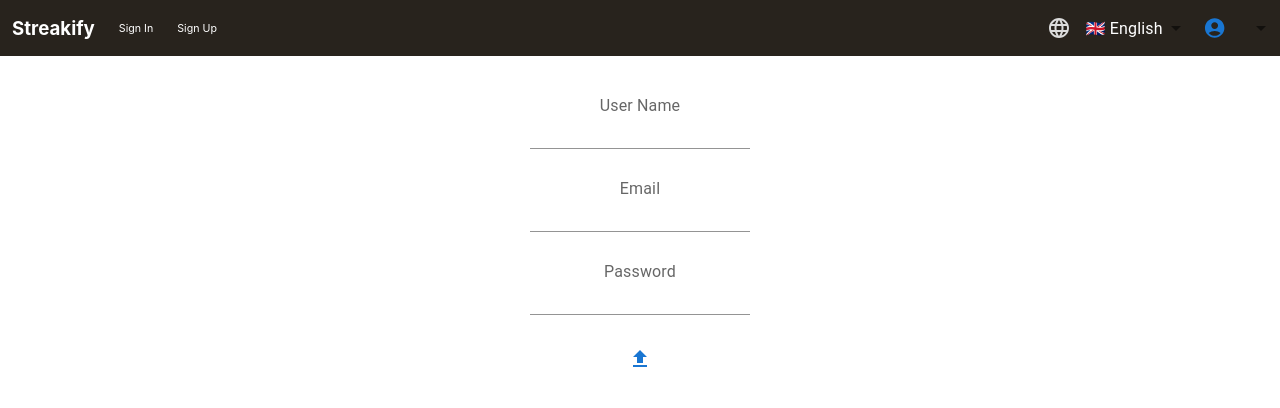
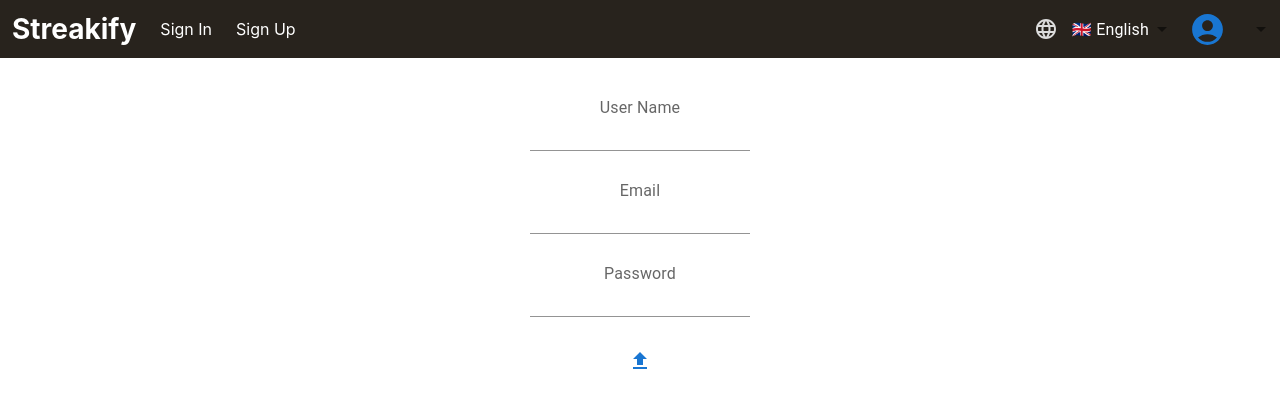
Before and after one commit to Kananmas/comperhensive-todo-list, a React (Create React App) app: page /signin in a window 1280 px wide. Shown: the top 408 px of the page. Built offline with nearby package versions, Linux system fonts and the light colour scheme.

Commit message:
return-to-px-sizes

```diff
--- a/src/components/Header/index.jsx
+++ b/src/components/Header/index.jsx
@@ -1,4 +1,4 @@
-import { Box, FormControl, IconButton, MenuItem, Select, Typography } from "@mui/material";
+import { Box, IconButton, MenuItem, Select, Typography } from "@mui/material";
 import { useCheckAuth } from "../../hooks/check-auth.hook";
 import { Outlet, useNavigate } from "react-router-dom";
 import { randomString } from "../../utils/random-string.utils";
@@ -6,14 +6,12 @@ import { links } from "./utils/links.utils";
 import { headerStyles, userBoxStyles, userSelectBox } from "./index.styles";
 import { HeaderLink } from "./component/HeaderLink";
 import { AccountCircle, Language, Logout } from "@mui/icons-material";
-import { useProportion } from "../../hooks/proportion.hook";
 import { useDictionary } from "../../hooks/dictionary.hook";
 
 export function Header() {
   useCheckAuth();
   const nav = useNavigate();
   const { changeLang, getLang, getWord } = useDictionary();
-  const { pWidth, pHeight, custom } = useProportion(35);
   const stdFontSize = 16;
 
   const handleClickAccount = () => {
@@ -29,7 +27,7 @@ export function Header() {
       {links.map((item) => <HeaderLink
         key={randomString()}
         {...item}
-        sx={{ ...item.sx, fontSize: custom(item?.sx?.fontSize ?? stdFontSize).width }}
+        sx={{ ...item.sx, fontSize: item?.sx?.fontSize + "px" ?? stdFontSize + "px" }}
       />)}
 
       <Box
@@ -49,19 +47,18 @@ export function Header() {
           <MenuItem value="ch">
             🇨🇳 {getWord("chinese")}
           </MenuItem>
-
         </Select>
         <IconButton onClick={handleClickAccount}>
           <AccountCircle color="primary" style={{
-            width: pWidth,
-            height: pHeight
+            width: "37px",
+            height: "37px"
           }} />
         </IconButton>
         <Select
-          sx={{ ...userSelectBox }}>
+          sx={userSelectBox}>
           <MenuItem>
-            <Logout width={custom(stdFontSize).width} height={custom(stdFontSize).height} />
-            <Typography fontSize={custom(stdFontSize).width} variant="button" padding={"0px  12px"}>
+            <Logout />
+            <Typography fontSize={stdFontSize+"px"} variant="button" padding={"0px  12px"}>
               {getWord("Logout")}
             </Typography>
           </MenuItem>
--- a/src/context/dictionary.context.js
+++ b/src/context/dictionary.context.js
@@ -71,7 +71,7 @@ const words = {
         timeline: "时间线",
         calender: "工作日历",
         actions: "操作",
-        isdone: "完成了嗎？", // Changed isdone to IsDone for proper capitalization
+        isdone: "完成了嗎？",
         text: "标题",
         id: "标识符",
         delete: "删除",
--- a/src/hooks/proportion.hook.js
+++ b/src/hooks/proportion.hook.js
@@ -7,12 +7,12 @@ export function useProportion(customSize=0) {
 
     const proportions = useMemo(() => {
         return {
-            pWidth:(customSize/1920)*width + "px",
-            pHeight:(customSize/1080)*height + "px",
+            pWidth:(customSize/2048)*width ,
+            pHeight:(customSize/1080)*height ,
             custom:(size=0) =>  {
                 return {
-                    width:(size/1920)*width + "px",
-                    height:(size/1080)*height + "px",
+                    width:(size/2048)*width ,
+                    height:(size/1080)*height ,
                 }
             }
         }
```
